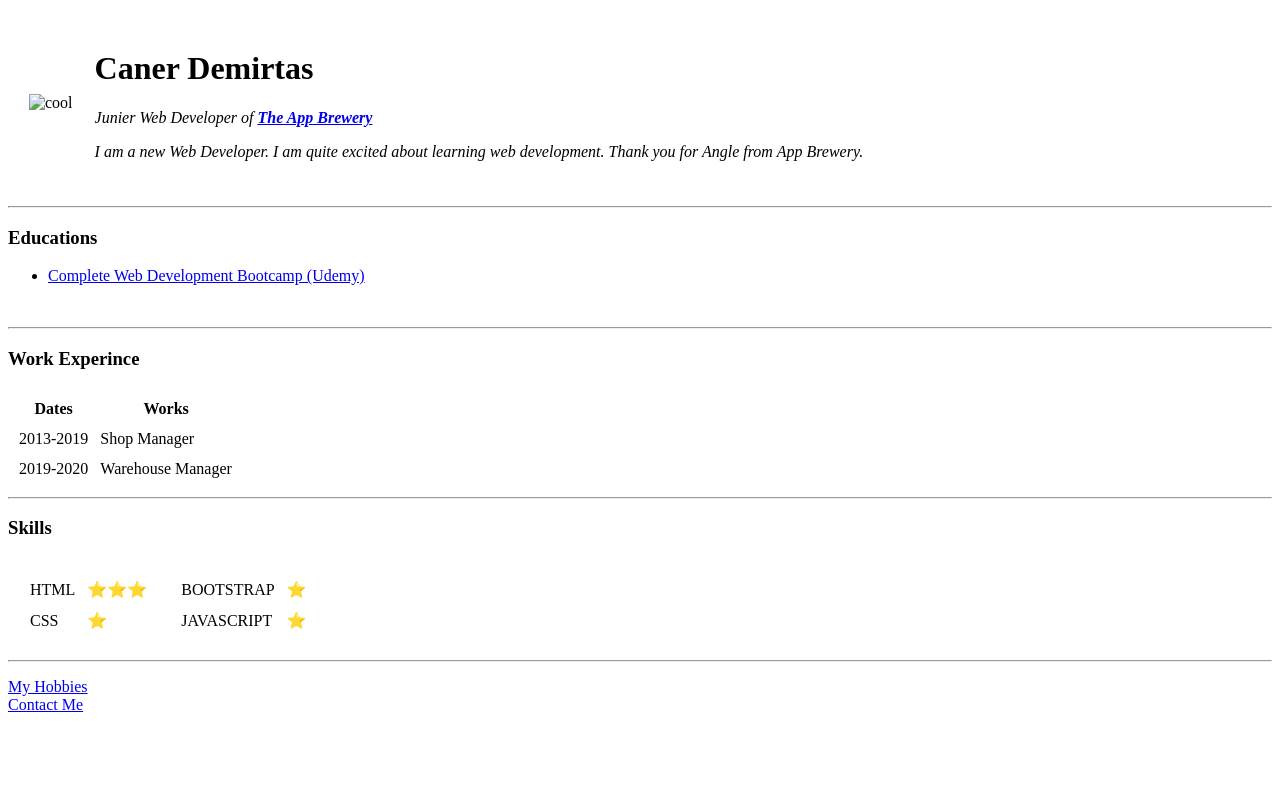
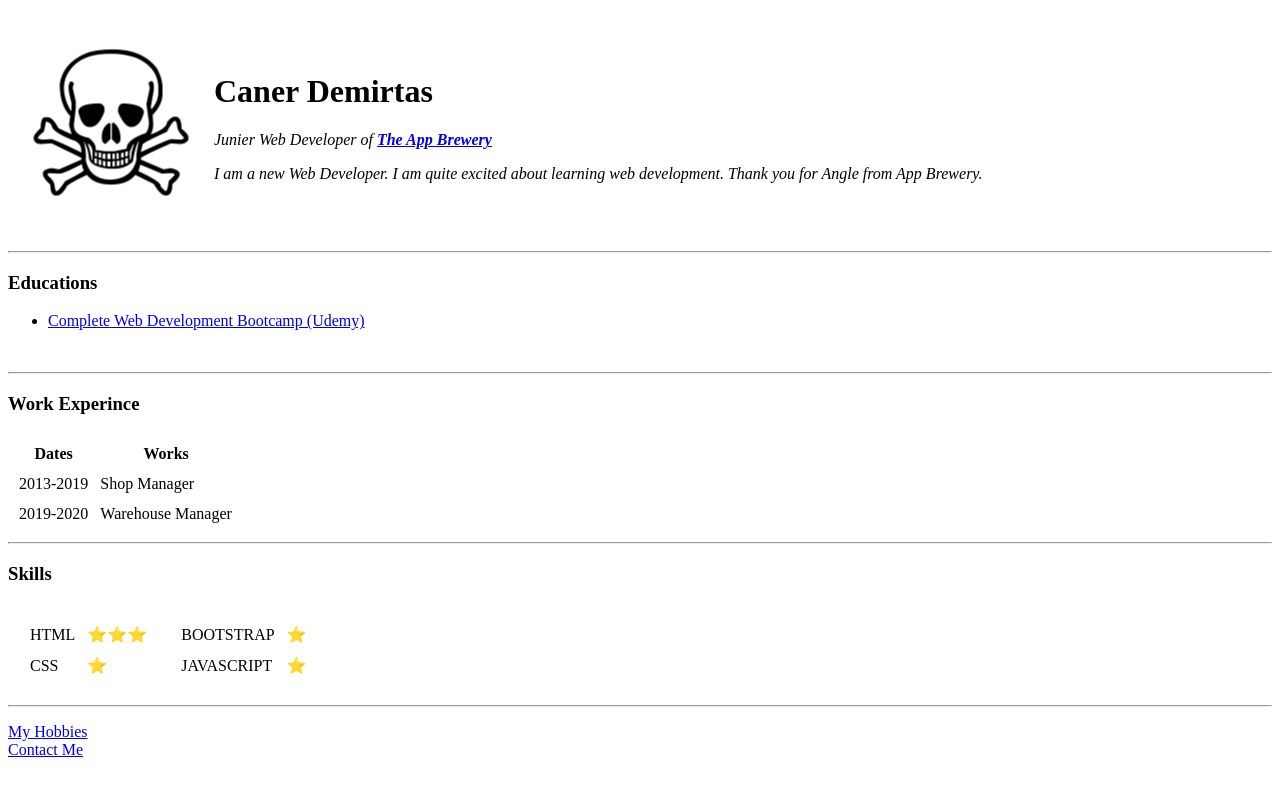
Before and after one commit to Criss46/Personal-Website, a plain HTML site: page index.html in a window 1280 px wide. Drawn offline with Linux system fonts and the light colour scheme.

Commit message:
Update index.html

```diff
--- a/index.html
+++ b/index.html
@@ -11,7 +11,7 @@
 <!-- ★★★ HEADER ★★★ -->
     <table cellspacing="20">
         <tr>
-            <td> <img src="images/sign-symbol.png" alt="cool"> </td>
+            <td> <img src="sign-symbol.png" alt="cool"> </td>
             <td>
                 <h1> Caner Demirtas</h1>
                 <p> <em> Junier Web Developer of <strong> <a href="https://appbrewery.com/"> The App Brewery </a>
```
